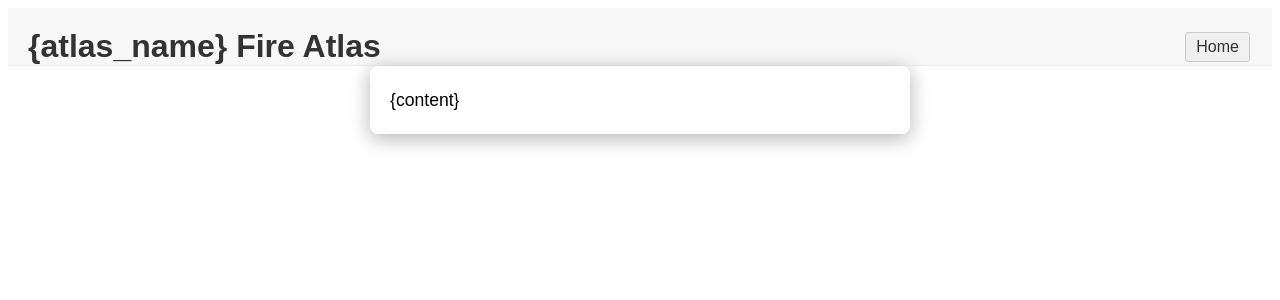
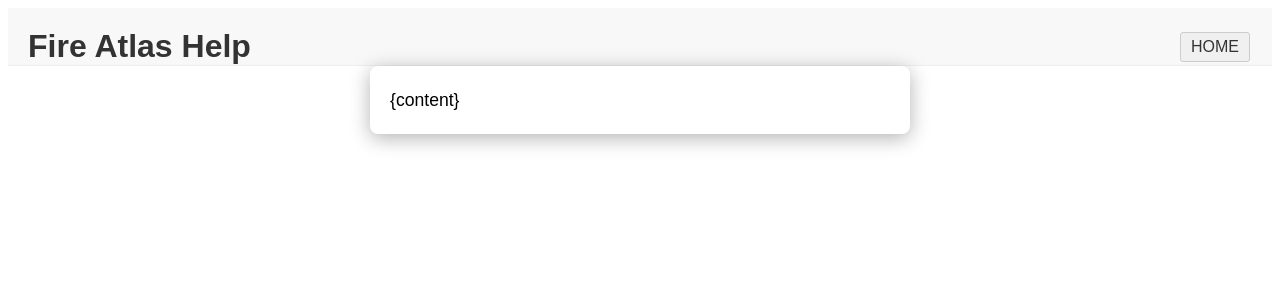
Before and after one commit to Salmon-Creek-Systems/stewardship_atlas, a Python web app: template templates/help.html in a window 1280 px wide. Shown: the top 300 px of the page. Run offline with Jinja, Linux system fonts and the light colour scheme; the template is opened without the code that fills it, so the values that code supplies are empty.

Commit message:
help templating

```diff
--- a/templates/console.html
+++ b/templates/console.html
@@ -276,7 +276,7 @@
                     refreshLink.textContent = ' (clear) ';
                     refreshLink.onclick = function(e) {
                         e.preventDefault();
-                        fetch(`http://insternal.fireatlas.org:9998//clear_layer/${swalename}/${item_name}`)
+                        fetch(`http://insternal.fireatlas.org:9998//clear_layer/${swalename}/${item.name}`)
                             .then(response => response.json())
                             .then(data => {
                                 if (data.status === 'success') {
--- a/templates/help.html
+++ b/templates/help.html
@@ -7,8 +7,8 @@
 </head>
 <body>
     <div class="help-header">
-        <h1>{atlas_name} Fire Atlas</h1>
-        <a href="../html/admin" class="button link-button">Home</a>
+        <h1>Fire Atlas Help</h1>
+        <a href="../../staging/html/admin" class="button link-button">HOME</a>
     </div>
     <div class="help-content">
         {content}
```
